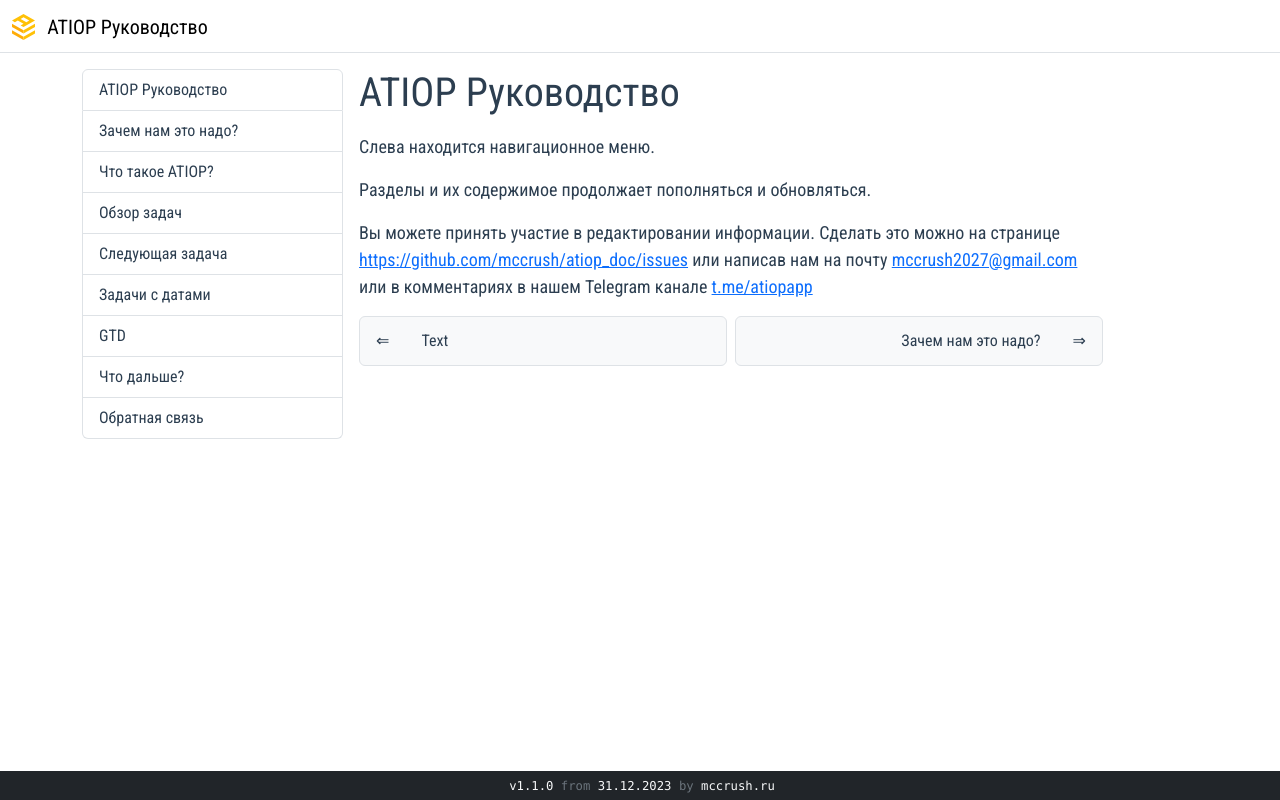
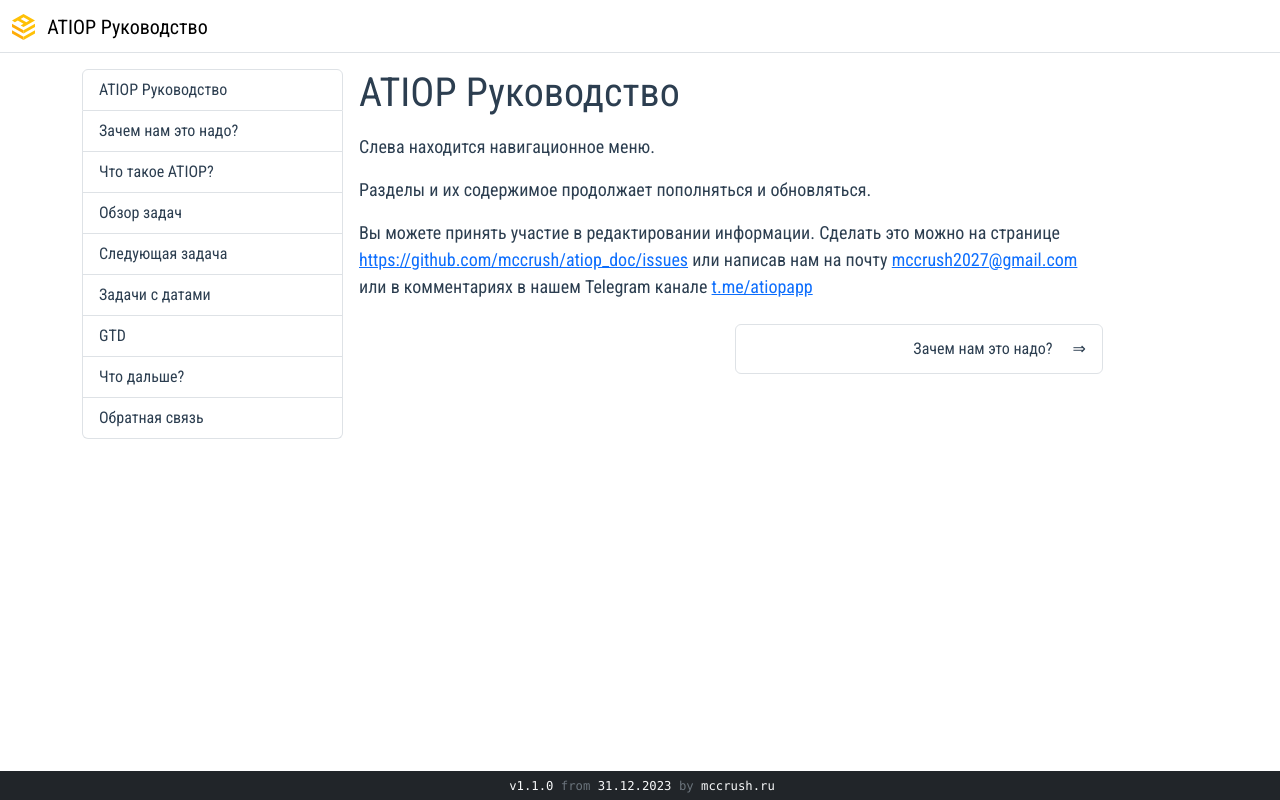
Before and after one commit to mccrush/atiop_doc, a Vue app: page / in a window 1280 px wide. Built offline with nearby package versions, Linux system fonts and the light colour scheme.

Commit message:
Settings work nav buttton

```diff
--- a/src/components/interface/NavigationButtons.vue
+++ b/src/components/interface/NavigationButtons.vue
@@ -1,20 +1,24 @@
 <template>
-  <div class="row lh-1">
+  <div class="row lh-1 mt-4">
     <div class="col-6 pe-1">
       <div
-        class="d-flex justify-content-start align-items-stretch rounded border bg-light cursor-pointer"
+        v-if="prevView"
+        class="d-flex justify-content-start align-items-stretch rounded border cursor-pointer nav-button"
+        @click="setPath(prevView.alias)"
       >
         <div class="d-flex align-items-center p-3">
           <div>⇐</div>
         </div>
-        <div class="p-3">Text</div>
+        <div class="p-3 ps-1">{{ prevView.title }}</div>
       </div>
     </div>
     <div class="col-6 ps-1">
       <div
-        class="d-flex justify-content-end align-items-stretch rounded border bg-light cursor-pointer"
+        v-if="nextView"
+        class="d-flex justify-content-end align-items-stretch rounded border cursor-pointer nav-button"
+        @click="setPath(nextView.alias)"
       >
-        <div class="text-end p-3">Зачем нам это надо?</div>
+        <div class="text-end p-3 pe-1">{{ nextView.title }}</div>
         <div class="d-flex align-items-center p-3">
           <div>⇒</div>
         </div>
@@ -22,3 +26,45 @@
     </div>
   </div>
 </template>
+
+<script>
+import { menuItems } from './../../data/menuItems'
+
+export default {
+  data() {
+    return {
+      currentPath: window.location.hash
+    }
+  },
+  computed: {
+    prevView() {
+      const index = menuItems.findIndex(
+        item => item.alias === this.currentPath.slice(2)
+      )
+      return menuItems[index - 1]
+    },
+    nextView() {
+      const index = menuItems.findIndex(
+        item => item.alias === this.currentPath.slice(2)
+      )
+      return menuItems[index + 1]
+    }
+  },
+  methods: {
+    setPath(alias) {
+      window.location.hash = '#/' + alias
+    }
+  },
+  mounted() {
+    window.addEventListener('hashchange', () => {
+      this.currentPath = window.location.hash
+    })
+  }
+}
+</script>
+
+<style scoped>
+.nav-button:hover {
+  background-color: #f8f9fa;
+}
+</style>
```
